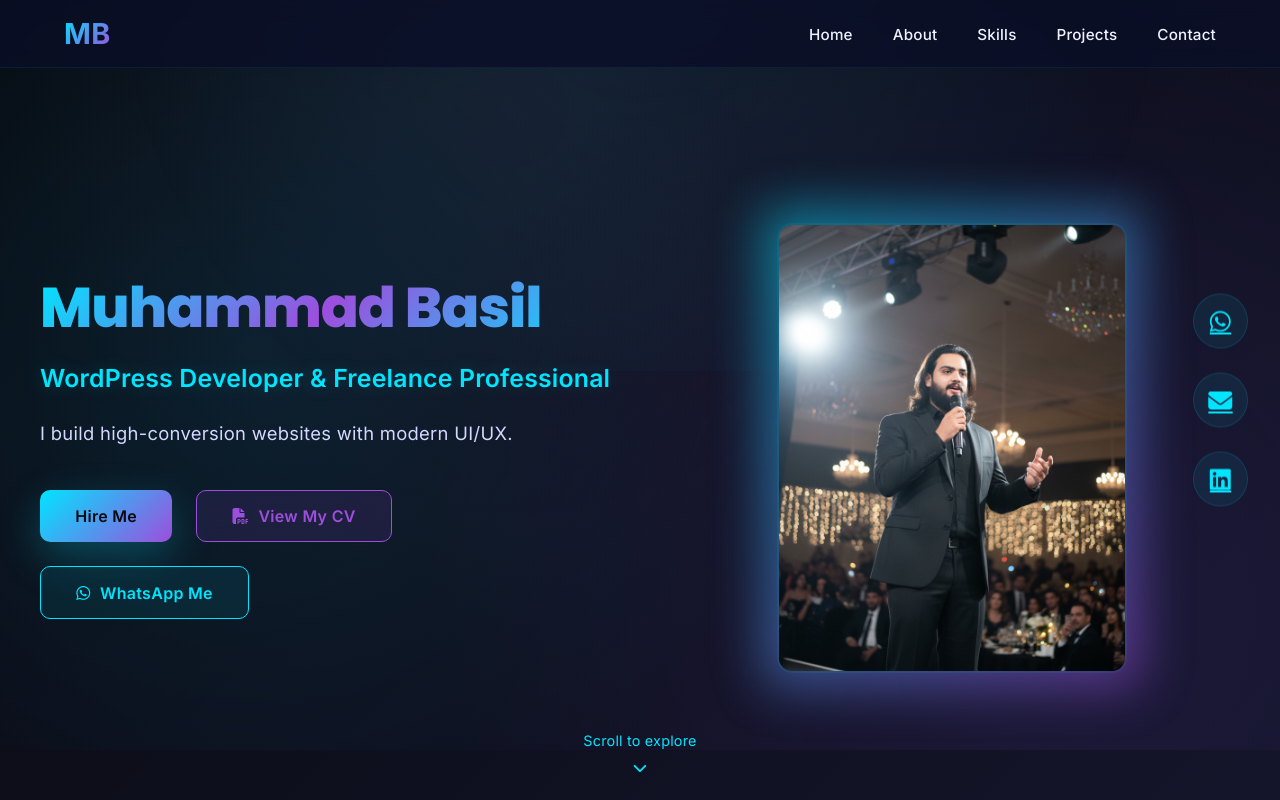
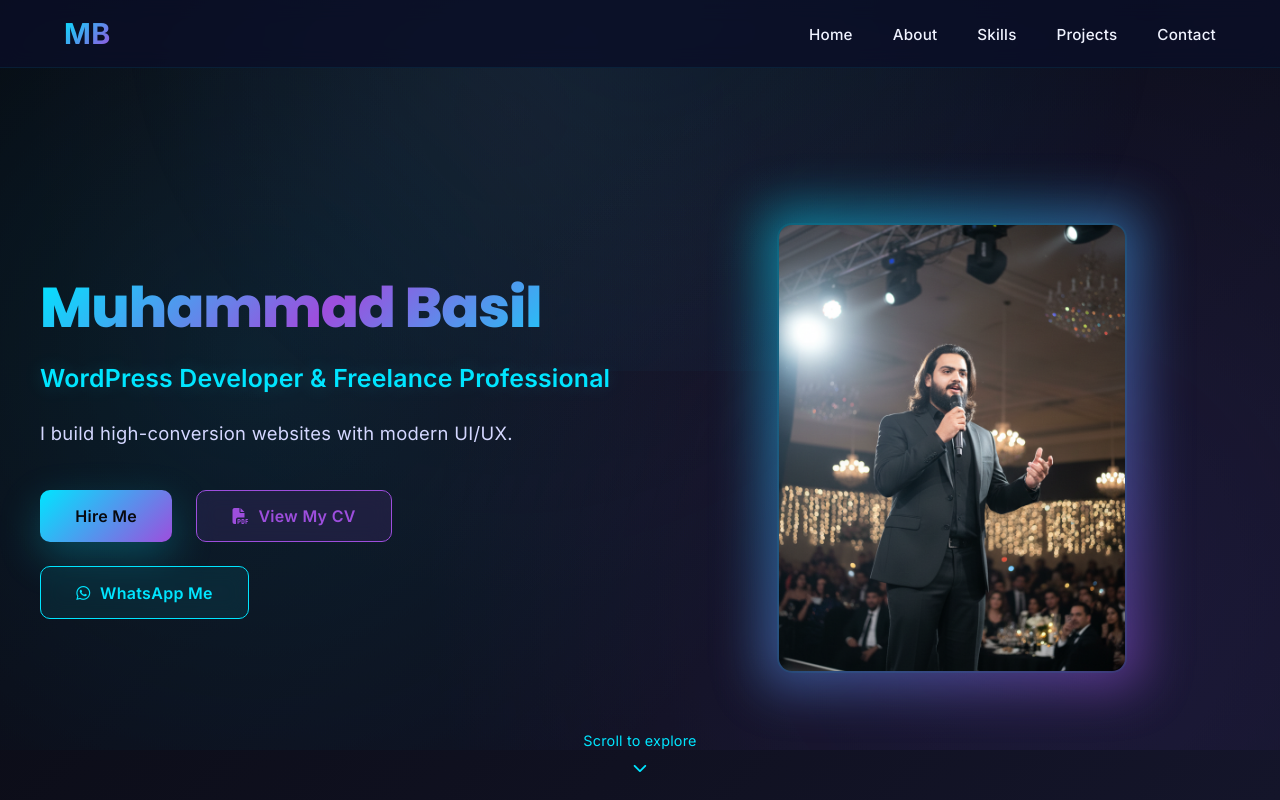
Before and after one commit to basil112/Basil-Portfolio, a website: page index.html in a window 1280 px wide. Shown: the top 800 px of the page. Drawn offline with Linux system fonts and the light colour scheme.

Commit message:
Remove floating social icons sidebar from all screens

```diff
--- a/styles.css
+++ b/styles.css
@@ -33,7 +33,7 @@ body {
     color: var(--text-light);
     overflow-x: hidden;
     letter-spacing: 0.3px;
-
+    -webkit-overflow-scrolling: touch;
 }
 
 /* Navigation Bar */
@@ -216,7 +216,7 @@ body {
     right: 2rem;
     top: 50%;
     transform: translateY(-50%);
-    display: flex;
+    display: none;
     flex-direction: column;
     gap: 1.5rem;
     z-index: 999;
```
